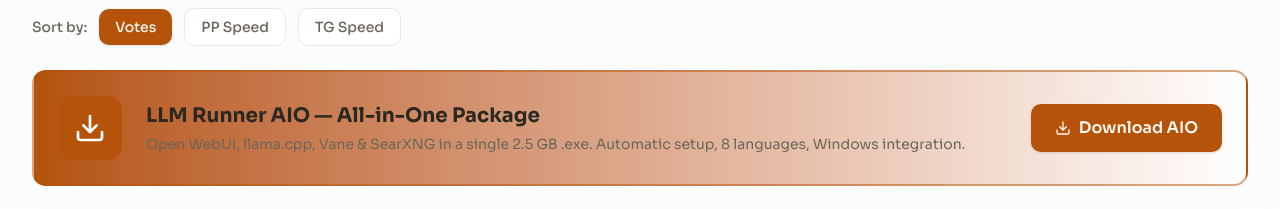
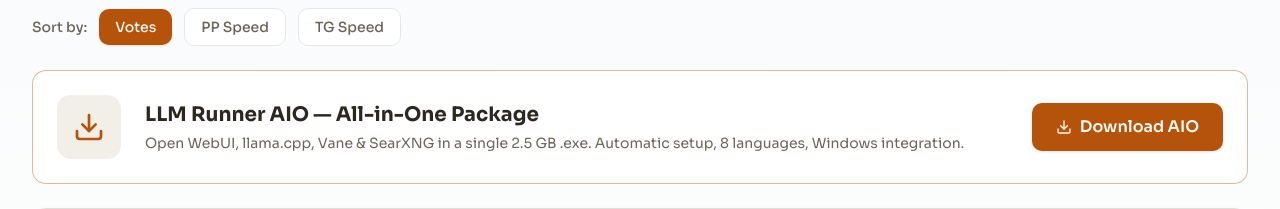
Before and after one commit to nafiozdemir231-prog/local-ai-hub, a Next.js app: page /llm/configs in a window 1280 px wide. Shown: the part 251-460 px from the top of the page. Built offline with nearby package versions, Linux system fonts and the light colour scheme; no server answers; the database is empty.

Commit message:
fix(configs): AIO banner -> obsidian card style; readable text (amber gradient removed)

```diff
--- a/src/app/llm/configs/page.tsx
+++ b/src/app/llm/configs/page.tsx
@@ -202,10 +202,10 @@ export default function LLMConfigsPage() {
 
 
         {/* LLM Runner AIO Banner */}
-        <div className="mt-6 rounded-xl border-2 border-primary/50 dark:border-primary/50 bg-gradient-to-r from-primary to-white dark:from-primary dark:to-gray-800 p-6">
+        <div className="mt-6 rounded-xl border border-primary/40 bg-card p-6">
           <div className="flex flex-col md:flex-row items-center gap-6">
-            <div className="flex h-16 w-16 items-center justify-center rounded-xl bg-primary">
-              <Download className="h-8 w-8 text-white" />
+            <div className="flex h-16 w-16 items-center justify-center rounded-xl bg-accent">
+              <Download className="h-8 w-8 text-primary" />
             </div>
             <div className="flex-1 text-center md:text-left">
               <h3 className="text-xl font-bold text-foreground">{t("cfg.aioBanner")}</h3>
--- a/tasks/change.md
+++ b/tasks/change.md
@@ -207,3 +207,8 @@ All filters visible horizontally above Sort By (Votes / PP Speed / TG Speed).
 | rankings / chat-clients / runners / webuis / multimodal pages | useLang; titles+subs+t(); weights/closed tags localized; agents page converted to client component | Localization |
 | llm/configs page + FilterPanel + ShareForm + share + edit pages | All labels/buttons/headers/placeholders via t() | Localization |
 | llm-runner-aio page | Hero, data arrays (features/components/steps), all section headings, overview/presets/sysreq notes, privacy items, Supported Languages rendered from LANGS, credits, CTA, FeedbackForm (+locale-aware date) via t() | Localization |
+
+## 2026-10-12 - Configs AIO banner contrast fix
+| File | Change | Reason |
+|------|--------|--------|
+| src/app/llm/configs/page.tsx | Banner: amber->dark gradient replaced with obsidian card (bg-card + border-primary/40, icon tile bg-accent/text-primary) | User screenshot: "LLM Runner AIO" text unreadable on amber background |
```
